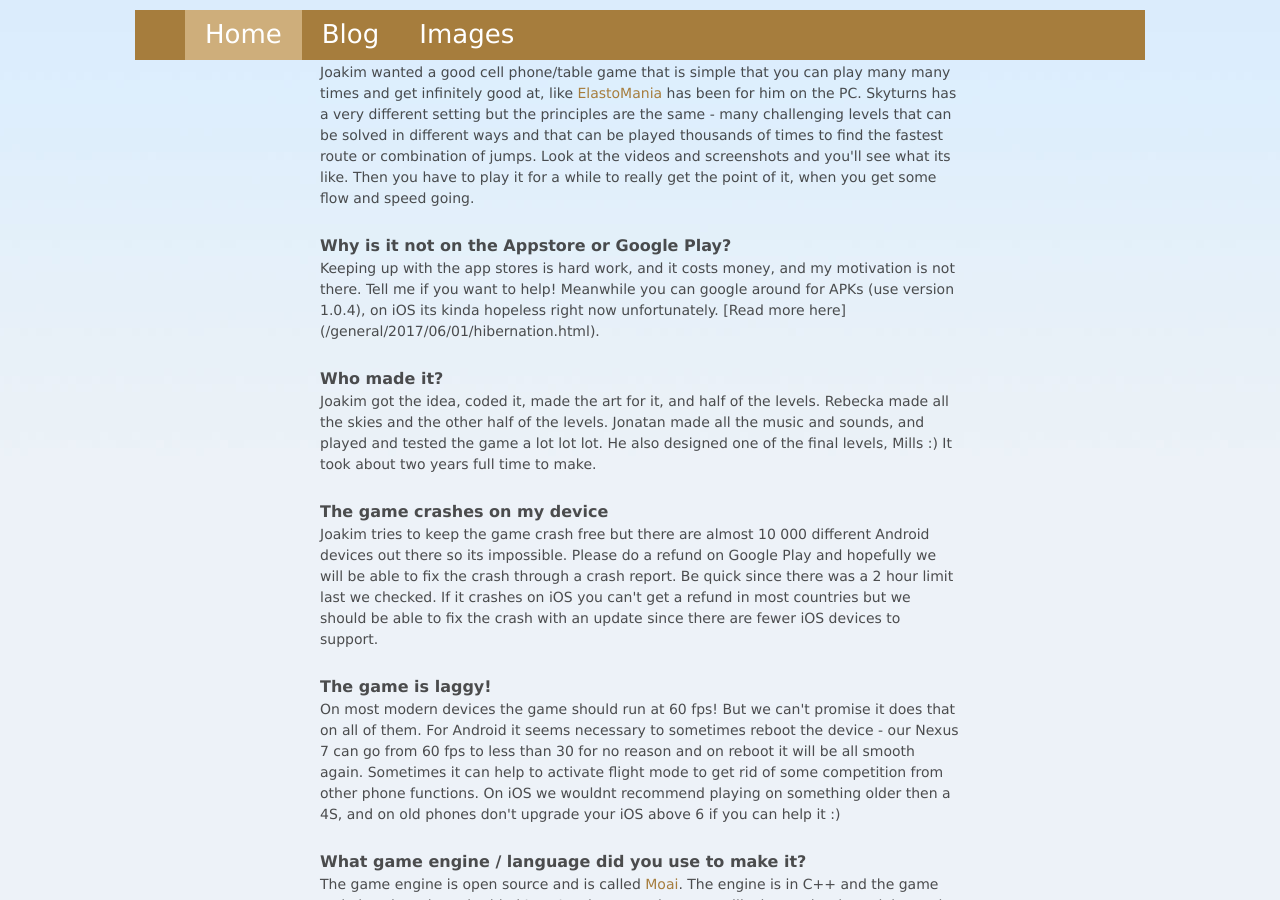
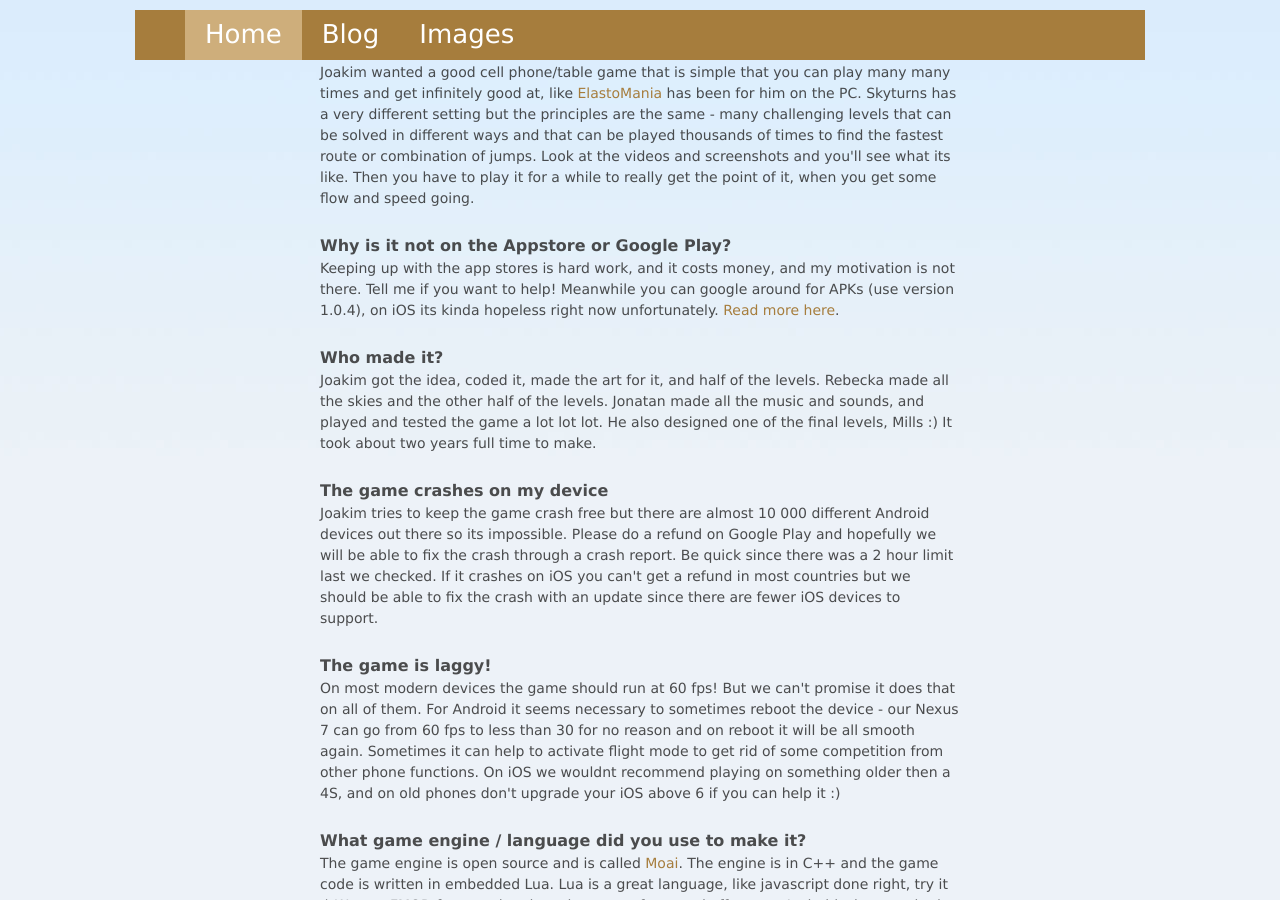
Before and after one commit to JDaance/jdaance.github.io, a Jekyll site: the page built from index.html, in a window 1280 px wide and 900 px high, scrolled down 1192 px. Built offline with Jekyll 4.4.1, drawn with Linux system fonts in a browser that asks for light colours; nearby versions of some CDN libraries; some of the changed lines change nothing that is shown.

Commit message:
messing with jekyll linking

```diff
--- a/index.html
+++ b/index.html
@@ -64,7 +64,7 @@ menu_active: home
     Joakim wanted a good cell phone/table game that is simple that you can play many many times and get infinitely good at, like <a href="http://www.moposite.com/info_games_elma.php">ElastoMania</a> has been for him on the PC. Skyturns has a very different setting but the principles are the same - many challenging levels that can be solved in different ways and that can be played thousands of times to find the fastest route or combination of jumps. Look at the videos and screenshots and you'll see what its like. Then you have to play it for a while to really get the point of it, when you get some flow and speed going.
 
     <h3>Why is it not on the Appstore or Google Play?</h3>
-    Keeping up with the app stores is hard work, and it costs money, and my motivation is not there. Tell me if you want to help! Meanwhile you can google around for APKs (use version 1.0.4), on iOS its kinda hopeless right now unfortunately. [Read more here]({% post_url 2017-06-01-hibernation %}).
+    Keeping up with the app stores is hard work, and it costs money, and my motivation is not there. Tell me if you want to help! Meanwhile you can google around for APKs (use version 1.0.4), on iOS its kinda hopeless right now unfortunately. <a href="{% post_url 2017-06-01-hibernation %}">Read more here</a>.
 
     <h3>Who made it?</h3>
     Joakim got the idea, coded it, made the art for it, and half of the levels. Rebecka made all the skies and the other half of the levels. Jonatan made all the music and sounds, and played and tested the game a lot lot lot. He also designed one of the final levels, Mills :) It took about two years full time to make.
```
